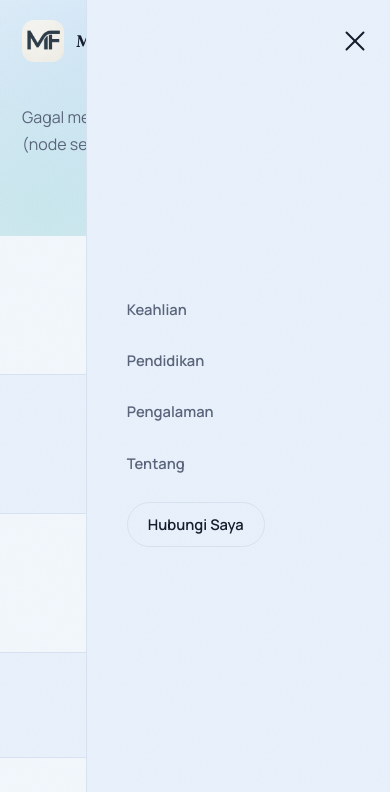
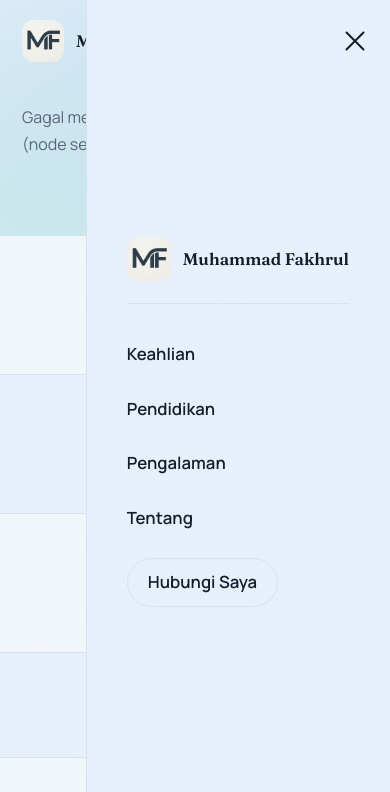
Before and after one commit to mf-story/Profil-Fakhrul, a website: page index.html in a window 390 px wide. Both pictures are taken after a click on the button "Menu". Shown: the top 792 px of the page. Drawn offline with Linux system fonts and the light colour scheme; no server answers.

Commit message:
Menu mobile: teks terbaca (warna gelap) + tampilkan logo di dalam panel

```diff
--- a/index.html
+++ b/index.html
@@ -23,6 +23,10 @@
         <span class="logo-text">Muhammad Fakhrul</span>
       </a>
       <nav class="nav-links" id="navLinks">
+        <a href="#hero" class="nav-menu-logo">
+          <img class="logo-mark" src="logo-mf.png" alt="Muhammad Fakhrul" />
+          <span>Muhammad Fakhrul</span>
+        </a>
         <a href="#services">Keahlian</a>
         <a href="#education">Pendidikan</a>
         <a href="#experience">Pengalaman</a>
--- a/style.css
+++ b/style.css
@@ -77,6 +77,7 @@ img.logo-mark { object-fit: cover; background: #eef1f4; }
 .nav-cta:hover { border-color: var(--brand-1); color: var(--brand-1) !important; }
 .nav-toggle { display: none; flex-direction: column; gap: 5px; background: none; border: none; cursor: pointer; z-index: 110; }
 .nav-toggle span { width: 26px; height: 2px; background: var(--ink); border-radius: 3px; transition: .3s; }
+.nav-menu-logo { display: none; }
 .nav-toggle.open span:nth-child(1) { transform: translateY(7px) rotate(45deg); }
 .nav-toggle.open span:nth-child(2) { opacity: 0; }
 .nav-toggle.open span:nth-child(3) { transform: translateY(-7px) rotate(-45deg); }
@@ -296,6 +297,15 @@ img.logo-mark { object-fit: cover; background: #eef1f4; }
     background: var(--bg-2); border-left: 1px solid var(--border); transform: translateX(100%); transition: transform .35s ease;
   }
   .nav-links.open { transform: translateX(0); }
+  .nav-menu-logo {
+    display: flex; align-items: center; gap: 12px; margin-bottom: 10px;
+    padding-bottom: 22px; border-bottom: 1px solid var(--border); width: 100%;
+    font-family: "Fraunces", serif; font-weight: 600; font-size: 1.15rem;
+  }
+  .nav-menu-logo img { width: 44px; height: 44px; border-radius: 12px; }
+  .nav-menu-logo span { color: var(--ink); }
+  /* Teks menu selalu terbaca di panel terang (walau hero berfoto) */
+  .nav-links.open a { font-size: 1.05rem; }
   .hero { min-height: auto; padding: 104px 0 52px; }
   .hero-sub { font-size: 1rem; margin-bottom: 26px; }
   .hero-actions { width: 100%; gap: 12px; }
@@ -519,6 +529,13 @@ body.photo-hero .nav:not(.scrolled) .nav-links a:not(.nav-cta):hover { color: va
 body.photo-hero .nav:not(.scrolled) .nav-cta { color: #fff !important; border-color: rgba(255,255,255,.55); }
 body.photo-hero .nav:not(.scrolled) .nav-toggle span { background: #fff; }
 
+/* Panel menu mobile terbuka: teks selalu gelap agar terbaca di latar terang */
+.nav-links.open a:not(.nav-cta),
+body.photo-hero .nav:not(.scrolled) .nav-links.open a:not(.nav-cta) { color: var(--ink); }
+.nav-links.open a:not(.nav-cta):hover,
+body.photo-hero .nav:not(.scrolled) .nav-links.open a:not(.nav-cta):hover { color: var(--brand-1); }
+body.photo-hero .nav:not(.scrolled) .nav-links.open .nav-cta { color: var(--ink) !important; border-color: var(--border); }
+
 /* ===== Galeri ===== */
 .gallery-grid { display: grid; grid-template-columns: repeat(3, 1fr); gap: 16px; }
 .gcard { margin: 0; border-radius: var(--radius); overflow: hidden; border: 1px solid var(--border); background: var(--panel); box-shadow: var(--shadow-sm); }
```
